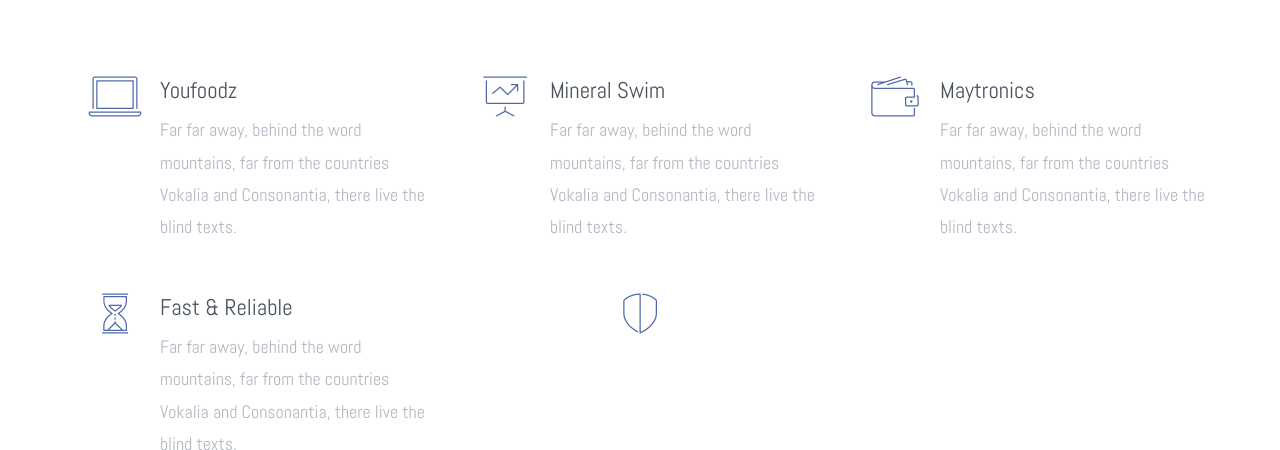
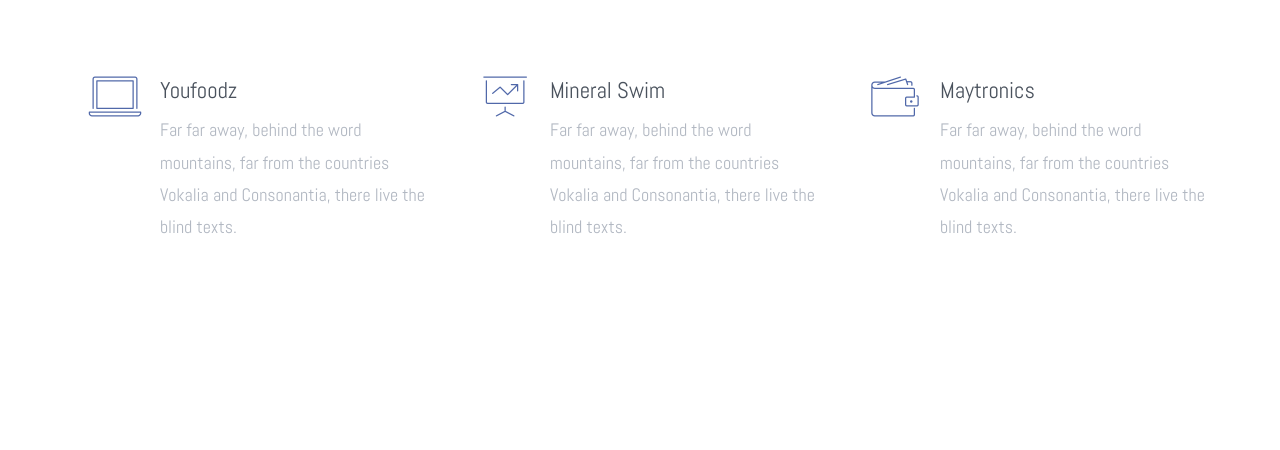
Before and after one commit to TamarraBonnici/portfolio, a website: page services.html in a window 1280 px wide. Shown: the part 1741-2191 px from the top of the page. Drawn offline with Linux system fonts and the light colour scheme; files whose address does not match are found by name; a web font is replaced by a local one.

Commit message:
experience

```diff
--- a/services.html
+++ b/services.html
@@ -142,28 +142,6 @@
         </div>
 
 
-        <div class="col-md-4">
-          <div class="service left-icon probootstrap-animate">
-
-            <div class="icon">
-              <i class="icon-hourglass"></i>
-            </div>
-            <div class="text">
-              <h3 class="heading">Fast &amp; Reliable</h3>
-              <p>Far far away, behind the word mountains, far from the countries Vokalia and Consonantia, there live the blind texts. </p>
-            </div>
-
-          </div>
-        </div>
-        <div class="col-md-4">
-          <div class="service left-icon probootstrap-animate">
-            <div class="icon">
-              <i class="icon-shield3"></i>
-            </div>
-
-          </div>
-        </div>
-
       </div>
     </div>
   </section>
```
